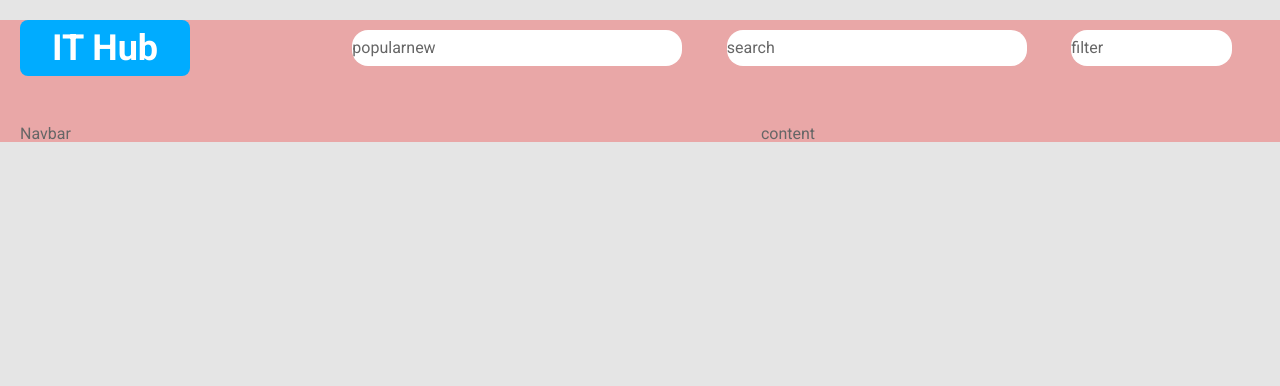
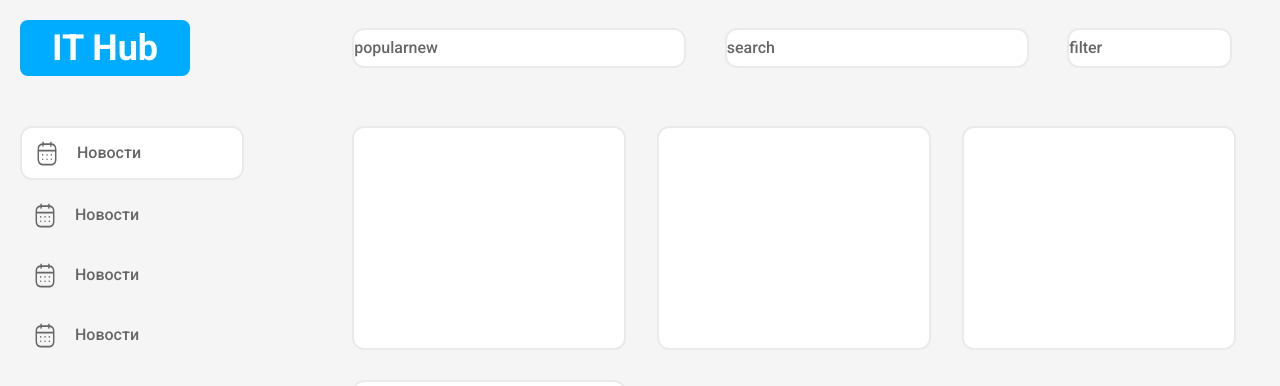
Before and after one commit to SpaceTeamX/ItHubFrontend, a React (Vite) app: page / in a window 1280 px wide. Shown: the top 386 px of the page. Built offline with nearby package versions, Linux system fonts and the light colour scheme.

Commit message:
sidebar + content

```diff
--- a/src/app.module.scss
+++ b/src/app.module.scss
@@ -2,6 +2,5 @@
   width: 1400px;
   padding: 0 20px;
   margin: 20px auto 0 auto;
-  background: #e9a7a7;
 
 }
--- a/src/components/Header/Filters/filters.module.scss
+++ b/src/components/Header/Filters/filters.module.scss
@@ -1,30 +1,32 @@
-.filters{
+.filters {
   display: flex;
   width: 880px;
   max-height: 45px;
   justify-content: space-between;
   align-items: center;
-    .categories{
+  font-weight: 500;
+  .categories {
     display: flex;
     width: 330px;
     padding: 10px 0;
     background: #fff;
-        border-radius: 16px;
+    border-radius: 12px;
+    border: 2px solid #eaeaea;
   }
-    .search{
+  .search {
     display: flex;
     width: 300px;
     padding: 10px 0;
     background: #fff;
-        border-radius: 16px;
-
+    border-radius: 12px;
+    border: 2px solid #eaeaea;
   }
-    .filter{
+  .filter {
     display: flex;
     width: 161px;
     padding: 10px 0;
     background: #fff;
-        border-radius: 16px;
-
+    border-radius: 12px;
+    border: 2px solid #eaeaea;
   }
 }
--- a/src/components/Header/header.module.scss
+++ b/src/components/Header/header.module.scss
@@ -2,4 +2,5 @@
   display: flex;
   justify-content: space-between;
   align-items: center;
+  font-weight: 500;
 }
--- /dev/null
+++ b/src/components/Main/Content/Content.jsx
@@ -0,0 +1,18 @@
+import style from './content.module.scss'
+
+const Content = () => {
+  return (
+    <div className={style.content}>
+        <div className={style.card}>
+        </div>
+        <div className={style.card}>
+        </div>
+        <div className={style.card}>
+        </div>
+        <div className={style.card}>
+        </div>
+    </div>
+  )
+}
+
+export default Content
--- /dev/null
+++ b/src/components/Main/Content/content.module.scss
@@ -0,0 +1,16 @@
+.content {
+  width: 880px;
+  display: grid;
+  grid-template-columns: repeat(auto-fill, 270px);
+  justify-content: space-between;
+  flex-flow: wrap;
+  row-gap: 30px;
+
+  .card {
+    width: 270px;
+    height: 220px;
+    background: #fff;
+    border-radius: 12px;
+    border: 2px solid #eaeaea;
+  }
+}
--- a/src/components/Main/Main.jsx
+++ b/src/components/Main/Main.jsx
@@ -1,3 +1,4 @@
+import Content from './Content/Content'
 import Navbar from './Navbar/Navbar'
 import style from './main.module.scss'
 
@@ -5,8 +6,7 @@ const Main = () => {
   return (
     <div className={style.main}>
       <Navbar />
-      <div className={style.content}>content</div>
-      <div className={style.content}>content</div>
+      <Content/>
     </div>
   )
 }
--- a/src/components/Main/Navbar/Navbar.jsx
+++ b/src/components/Main/Navbar/Navbar.jsx
@@ -2,7 +2,24 @@ import style from './navbar.module.scss'
 
 const Navbar = () => {
   return (
-    <div className={style.navbar}>Navbar</div>
+    <div className={style.navbar}>
+      <div className={style.active}>
+        <img src="/public/assets/Iconly/Light outline/Calendar.svg" alt="" />
+        <p>Новости</p>
+      </div>
+      <div className={style.wrapper}>
+        <img src="/public/assets/Iconly/Light outline/Calendar.svg" alt="" />
+        <p>Новости</p>
+      </div>
+      <div className={style.wrapper}>
+        <img src="/public/assets/Iconly/Light outline/Calendar.svg" alt="" />
+        <p>Новости</p>
+      </div>
+      <div className={style.wrapper}>
+        <img src="/public/assets/Iconly/Light outline/Calendar.svg" alt="" />
+        <p>Новости</p>
+      </div>
+    </div>
   )
 }
 
--- a/src/components/Main/Navbar/navbar.module.scss
+++ b/src/components/Main/Navbar/navbar.module.scss
@@ -1,3 +1,31 @@
-.navbar{
-    width: 190px;
+.navbar {
+  width: 190px;
+  font-weight: 500;
+  .wrapper {
+    display: flex;
+    align-items: center;
+    border-radius: 12px;
+    padding: 0 15px;
+    height: 50px;
+    width: 100%;
+    margin-bottom: 10px;
+
+    p {
+      margin-left: 20px;
+    }
+  }
+  .active {
+    display: flex;
+    align-items: center;
+    padding: 0 15px;
+    height: 50px;
+    width: 100%;
+    margin-bottom: 10px;
+    background-color: #fff;
+    border-radius: 12px;
+    border: 2px solid #eaeaea;
+    p {
+      margin-left: 20px;
+    }
+  }
 }
--- a/src/components/Main/main.module.scss
+++ b/src/components/Main/main.module.scss
@@ -1,8 +1,5 @@
-.main{
-    display: flex;
-    justify-content: space-between;
-    margin-top: 50px;
-    .content{
-
-    }
+.main {
+  display: flex;
+  margin-top: 50px;
+  column-gap: 142px;
 }
--- a/src/main.scss
+++ b/src/main.scss
@@ -2,7 +2,7 @@
 
 body{
     font-family: 'Roboto', sans-serif;
-    background-color: #E5E5E5;
+    background-color: #F5F5F5;
     font-size: 16px;
     color: #666666;
 }
```
Lines whose indentation alone changed are shown as unchanged.
